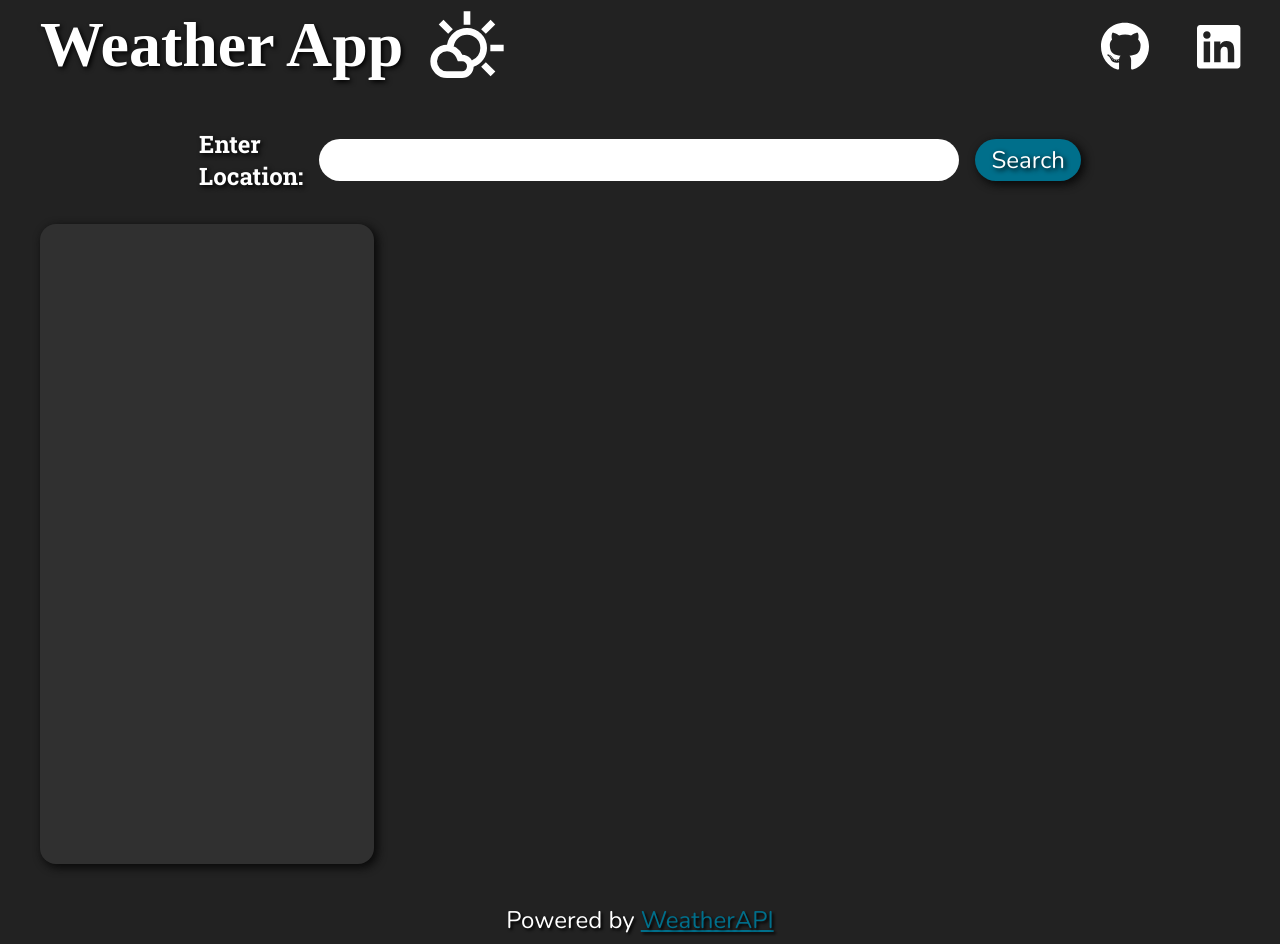
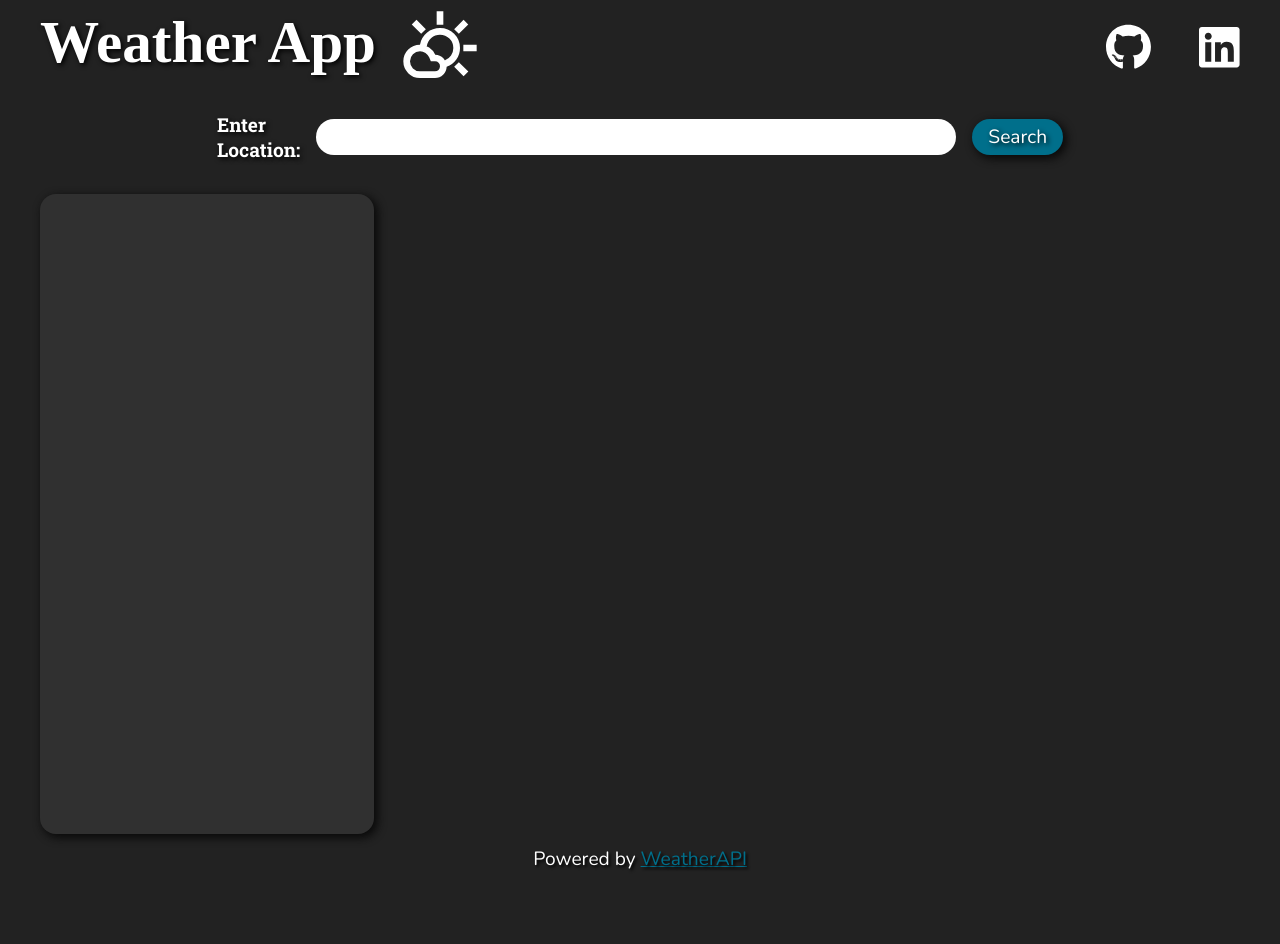
Before and after one commit to kaglet/weather_app, a website built with webpack: page src/index.html in a window 1280 px wide. After the commit the page ends 880 px from the top, so only its background shows below. Built offline with nearby package versions, Linux system fonts and the light colour scheme; a web font is replaced by a local one.

Commit message:
Reduce font and gaps further

```diff
--- a/src/styles.css
+++ b/src/styles.css
@@ -69,11 +69,11 @@
 }
 
 header h1 {
-  font-size: 4rem;
+  font-size: 3.7rem;
 }
 
 header svg {
-  font-size: 3.1rem;
+  font-size: 2.9rem;
   color: white;
   transition: all 0.2s ease-in-out;
 }
@@ -104,7 +104,7 @@ h1 span svg {
 }
 
 h2 {
-  font-size: 3rem;
+  font-size: 2.7rem;
 }
 
 h2, h3, label {
@@ -116,7 +116,7 @@ h3 {
 }
 
 section, div, p {
-  font-size: 1.5rem;
+  font-size: 1.2rem;
 }
 
 body {
@@ -124,7 +124,6 @@ body {
   padding: 0.5rem 2.5rem;
   display: flex;
   flex-direction: column;
-  gap: 2.5rem;
   background-color: var(--background-primary);
 }
 
@@ -157,6 +156,7 @@ header {
   display: flex;
   justify-content: space-between;
   align-items: center;
+  margin-bottom: 1.5rem;
 }
 
 .current.weather.card {
@@ -227,6 +227,7 @@ section.main {
   grid-template: auto 1fr / 2fr 5fr;
   gap: 2rem;
   flex: 1;
+  margin-bottom: 0.75rem;
 }
 
 .card > div.pic {
@@ -278,7 +279,7 @@ button {
 }
 
 .more.today.info > span, .more.today.info > label {
-  font-size: 1.6rem;
+  font-size: 1.4rem;
   display: flex;
   gap: 0.3rem;
 }
@@ -422,7 +423,7 @@ form > div {
 }
 
 .top-details.wrapper > .location {
-  font-size: 1.37rem;
+  font-size: 1.225rem;
 }
 
 footer {
```
